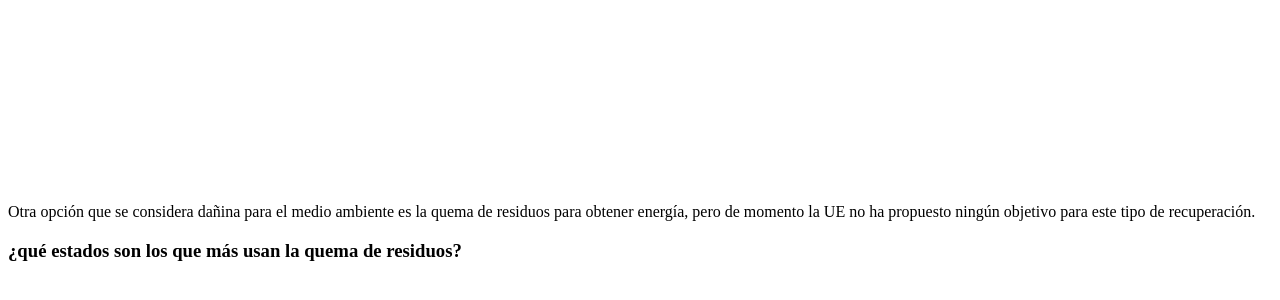
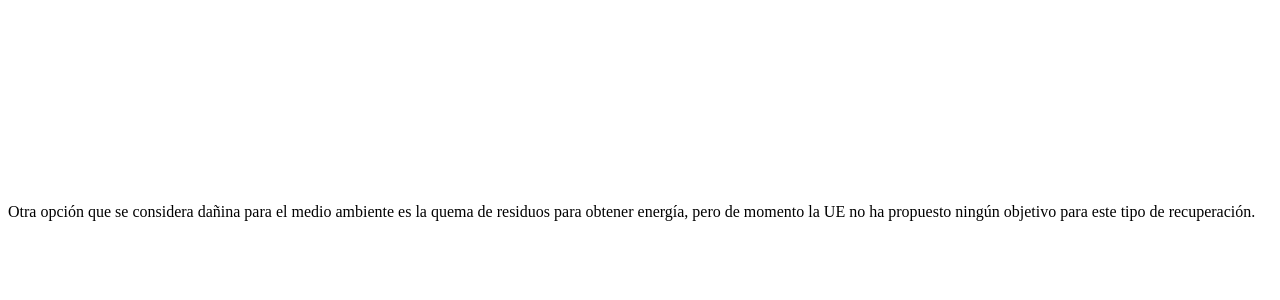
Before and after one commit to izubeldia/07MBIG---Seminario, a website: page index.html in a window 1280 px wide. Shown: the part 3076-3376 px from the top of the page. Drawn offline with Linux system fonts and the light colour scheme.

Commit message:
1 file modified

```diff
--- a/index.html
+++ b/index.html
@@ -59,7 +59,7 @@
     </div>
   <br>
   <p>Otra opción que se considera dañina para el medio ambiente es la quema de residuos para obtener energía, pero de momento la UE no ha propuesto ningún objetivo para este tipo de recuperación.</p>
-  <h3>¿qué estados son los que más usan la quema de residuos?</h3>
+  <!--<h3>¿qué estados son los que más usan la quema de residuos?</h3>-->
   <script type='text/javascript' src='https://eu-west-1a.online.tableau.com/javascripts/api/viz_v1.js'></script>
   <div class='tableauPlaceholder' style='width: 1000px; height: 827px;'>
     <object class='tableauViz' width='1000' height='827' style='display:none;'>
```
